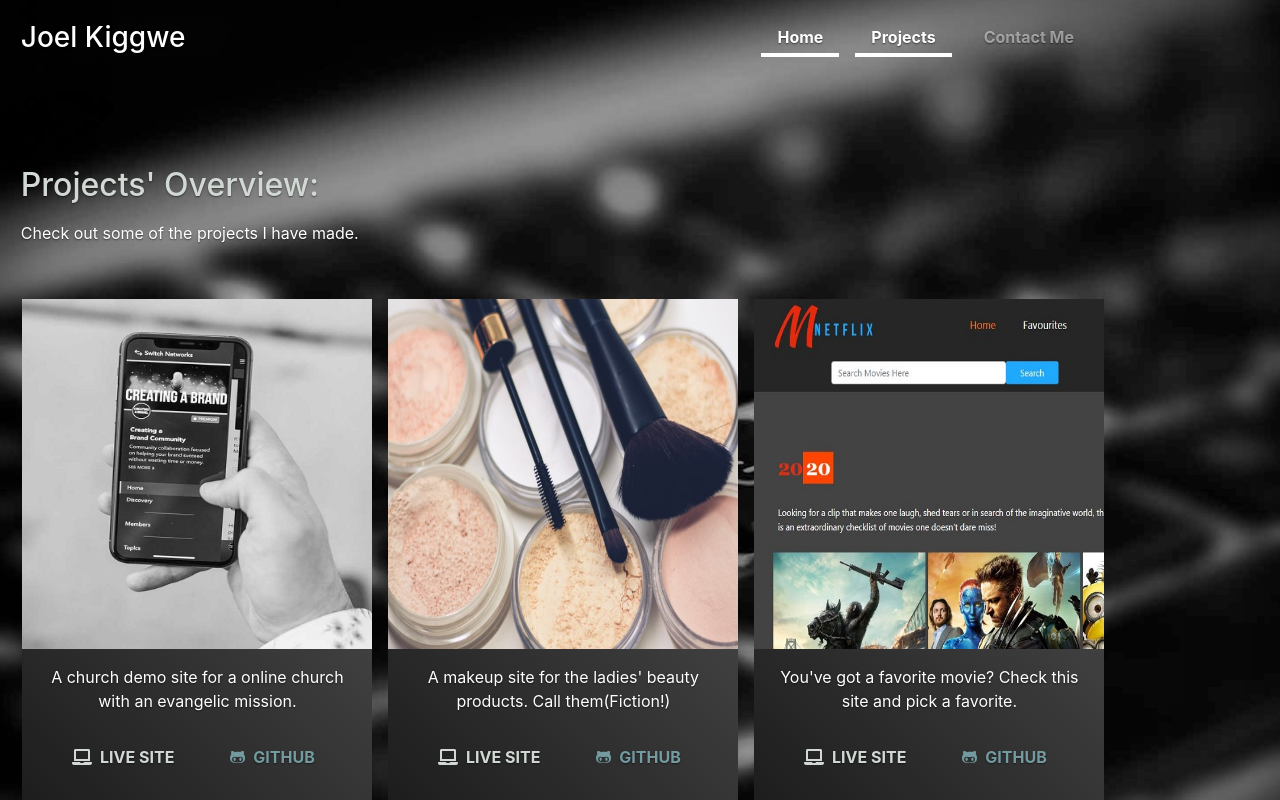
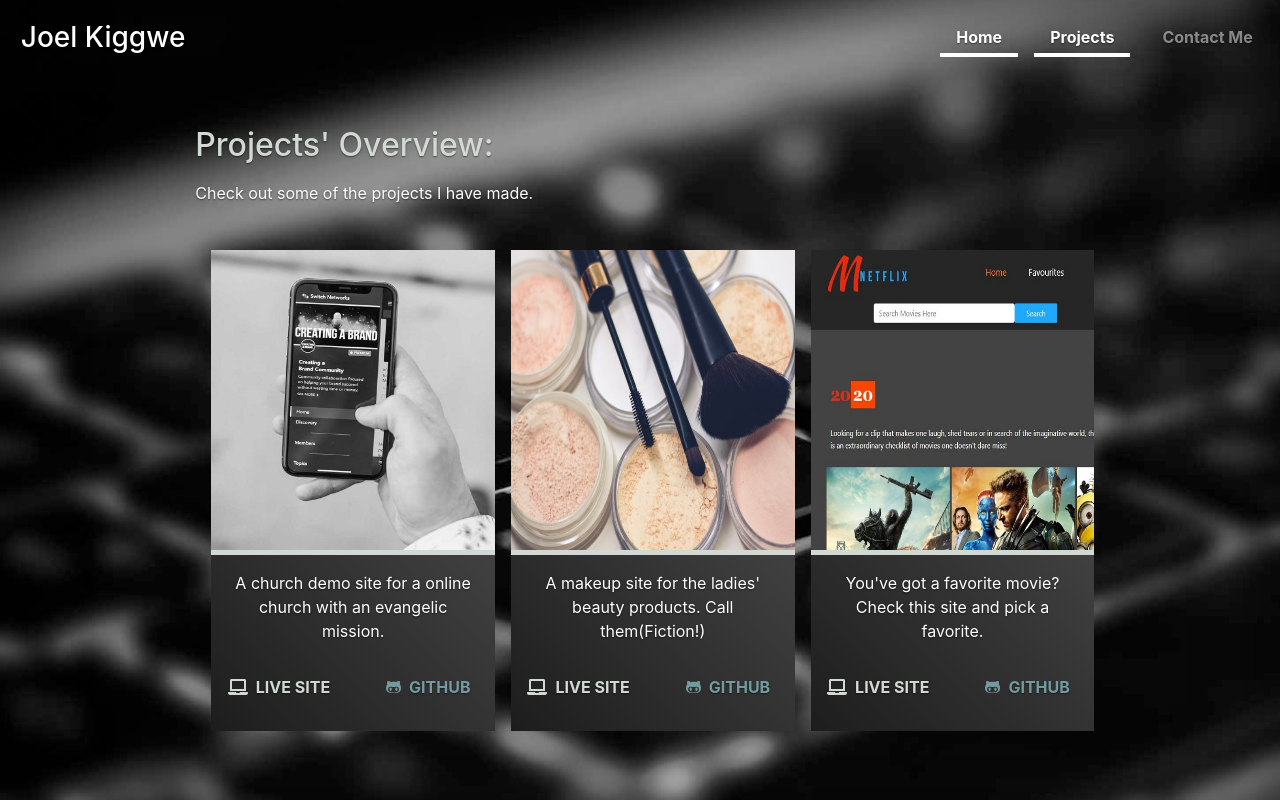
Before and after one commit to KenjxJJ/portfolio, a React (Create React App) app: page /projects in a window 1280 px wide. Built offline with nearby package versions, Linux system fonts and the light colour scheme.

Commit message:
Add a smart display 100vw class for three pages

```diff
--- a/src/assets/css/app.css
+++ b/src/assets/css/app.css
@@ -57,12 +57,11 @@ body {
   background-attachment: fixed;
   background-size: cover;
   margin: 0;
-  padding: .3rem;
+  padding: 0.3rem;
 }
 
 .cover-container {
-  margin:  0;
-
+  margin: 0;
 }
 
 /*
@@ -130,7 +129,7 @@ body {
 */
 
 img {
-  max-width:200px;
+  max-width: 200px;
   display: block;
   border: 1px solid rgb(195, 195, 197);
   margin: auto;
@@ -141,7 +140,7 @@ img {
  */
 
 .project_list {
-  margin: 2rem 0.1rem 1.3rem;
+  padding: 0.4rem 3rem;
 }
 
 .project {
@@ -167,9 +166,8 @@ img {
   cursor: pointer;
 }
 
+
 @media (min-width: 765px) {
-
-
   .project_list {
     flex-flow: wrap;
   }
@@ -178,23 +176,27 @@ img {
   }
 
   .projectImage * {
-    height: 350px;
+    height: 300px;
+  }
+}
+@media (min-width: 1000px) {
+  .project {
+    flex: 1 1 30%;
   }
 }
 
 /*
 * ContactMe Page
  */
-.contactMeBackground,
-.homeBackground {
+.smartblue {
+  color: #d2d9d4;
+}
+.content {
+  max-width: 995px;
+  margin: auto;
+}
+
+.smartdisplay {
   width: 100vw;
   display: block;
 }
-.smartblue {
-  color: #d2d9d4;
-}
-.content{
-  max-width: 995px;
-  margin: auto;
-
-}
--- a/src/components/Home.js
+++ b/src/components/Home.js
@@ -4,7 +4,7 @@ import {Link}  from 'react-router-dom';
 
 const Home = () => {
   return (
-    <div className="homeBackground">
+  <div className="smartdisplay">
     <main role="main" className="content inner cover mt-4 p-4 d-md-flex flex-md-row">
         <div className="landing_image flex-md-grow-1 order-md-2 p-4">
       <img src={JoelImg} alt="Joel Kiggwe,a Front End Developer" />
--- a/src/pages/ContactMePage.js
+++ b/src/pages/ContactMePage.js
@@ -2,7 +2,7 @@ import React from "react";
 
 const ContactMePage = (props) => {
   return (
-    <div className="mt-5 mb-5 pt-2 contactMeBackground">
+    <div className="mt-5 mb-5 pt-2 smartdisplay">
     <main className="content">
       <h2 className="mb-4 p-4">Have interest in my work? Get in touch with me via </h2>
       <div className="text-center text-md-left ml-md-4">
--- a/src/pages/ProjectsPage.js
+++ b/src/pages/ProjectsPage.js
@@ -36,14 +36,19 @@ class ProjectsPage extends Component {
     ));
     return (
       <>
-        <main className="mt-5 pt-2">
-          <h2 style={{color: '#d2d9d4' }}className="text-md-left pl-md-3">Projects' Overview:</h2>
-          <p className="mt-3 text-md-left pl-md-3">
+        <div className="smartdisplay">
+        <main className="content mt-2 pt-2">
+          <h2 style={{color: '#d2d9d4' }}
+          className="text-md-left pl-md-5">Projects' Overview:</h2>
+          <p className="mt-3 text-md-left pl-md-5">
             Check out some of the projects I have made.
           </p>
-          <div className="project_list d-md-flex flex-md-row justify-content-md-start
+          <div className="project_list d-md-flex
+          flex-md-row justify-content-md-start
+
           ">{result}</div>
         </main>
+        </div>
       </>
     );
   }
@@ -52,11 +57,11 @@ class ProjectsPage extends Component {
 const Project = ({ project }) => {
   const { image, description, liveLink, gitLink } = project;
   return (
-    <div className="project ml-md-3 mw-100">
+    <div className="project ml-md-3">
       <div className="projectImage">
-        <img className="img-fluid"src={image} alt="" />
+        <img className="img-fluid" src={image} alt="" />
       </div>
-      <p className="p-3">{description}</p>
+      <p className="p-3" style={{borderTop: '5px solid #d2d9d4'}}>{description}</p>
       <div className="">
         <FontAwesomeIcon style={{ color: "#d2d9d4" }} icon={faLaptop} />
         <Link
```
